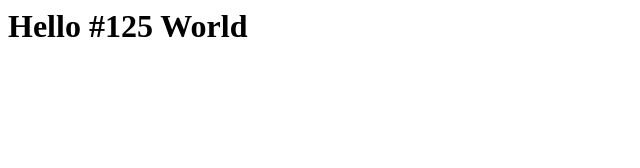
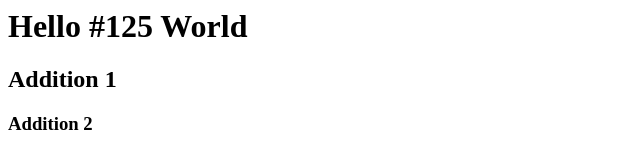
Before and after one commit to Dihep/htmlcss-hello, a plain HTML site: page index.html in a window 1280 px wide. Shown: the whole page, without its empty margins (0-640 px from the left). Drawn offline with Linux system fonts and the light colour scheme.

Commit message:
TestiCommit1

```diff
--- a/index.html
+++ b/index.html
@@ -1,5 +1,7 @@
 <html>
     <body>
         <h1>Hello #125 World</h1>
+        <h2>Addition 1</h2>
+        <h3>Addition 2</h3>
     </body>
 </html>
```
